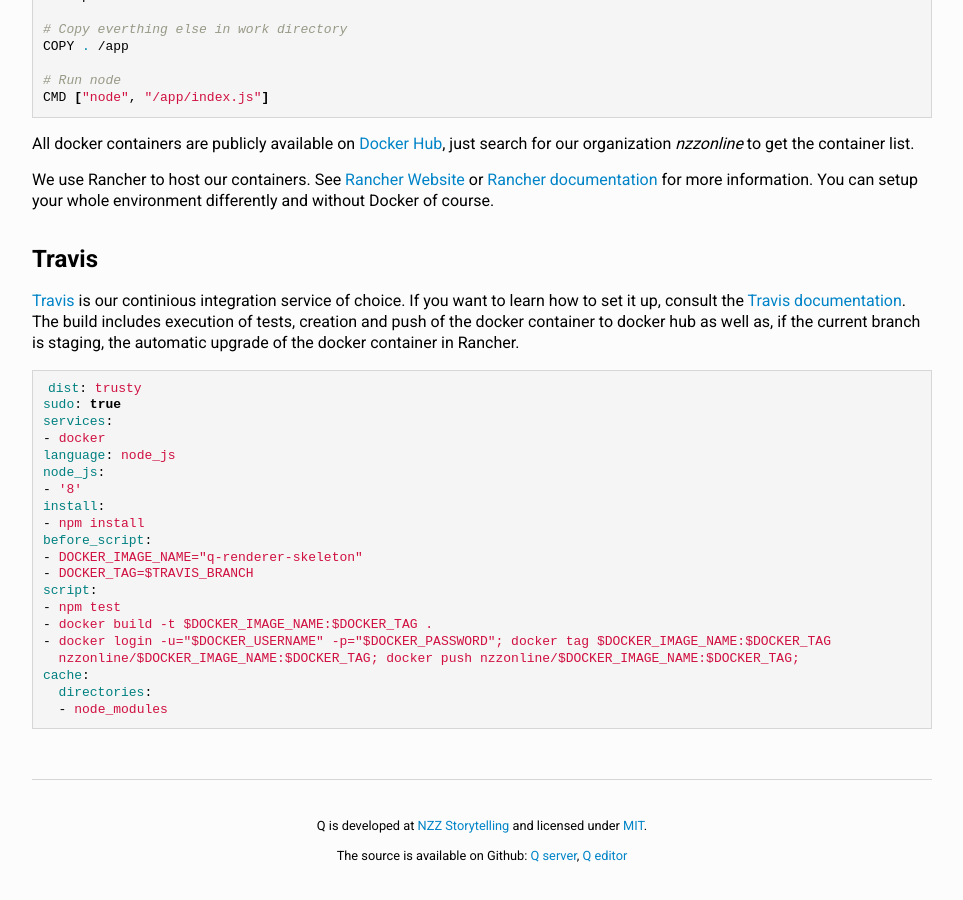
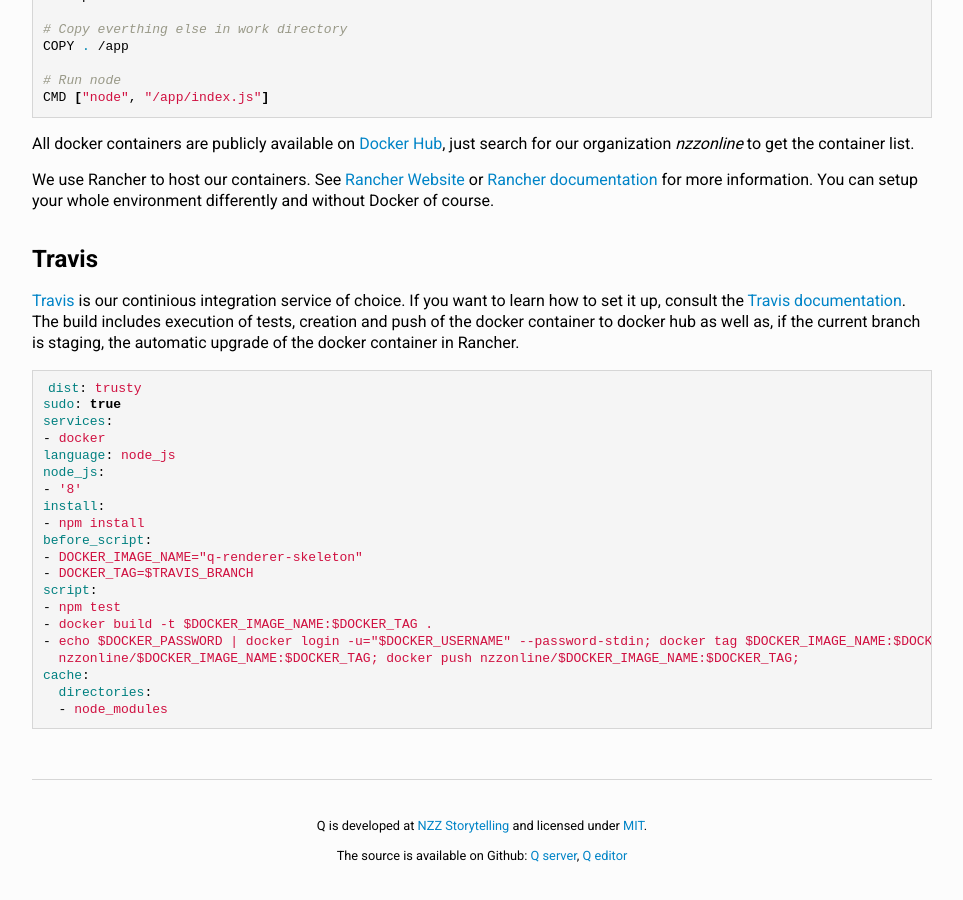
Before and after one commit to nzzdev/Q-server, a Jekyll site: the page built from docs/developing-tools.md, in a window 1280 px wide and 900 px high, scrolled down 2697 px. Shown: the whole window, without its empty margins (158-1121 px from the left). Built offline with Jekyll 4.4.1, drawn with Linux system fonts in a browser that asks for light colours; our own code applies the rules of GitHub Pages for plain Markdown files.

Commit message:
fix(travis): update docker-login command

```diff
--- a/docs/developing-tools.md
+++ b/docs/developing-tools.md
@@ -152,7 +152,7 @@
 script:
 - npm test
 - docker build -t $DOCKER_IMAGE_NAME:$DOCKER_TAG .
-- docker login -u="$DOCKER_USERNAME" -p="$DOCKER_PASSWORD"; docker tag $DOCKER_IMAGE_NAME:$DOCKER_TAG
+- echo $DOCKER_PASSWORD | docker login -u="$DOCKER_USERNAME" --password-stdin; docker tag $DOCKER_IMAGE_NAME:$DOCKER_TAG
   nzzonline/$DOCKER_IMAGE_NAME:$DOCKER_TAG; docker push nzzonline/$DOCKER_IMAGE_NAME:$DOCKER_TAG;
 cache:
   directories:
```
